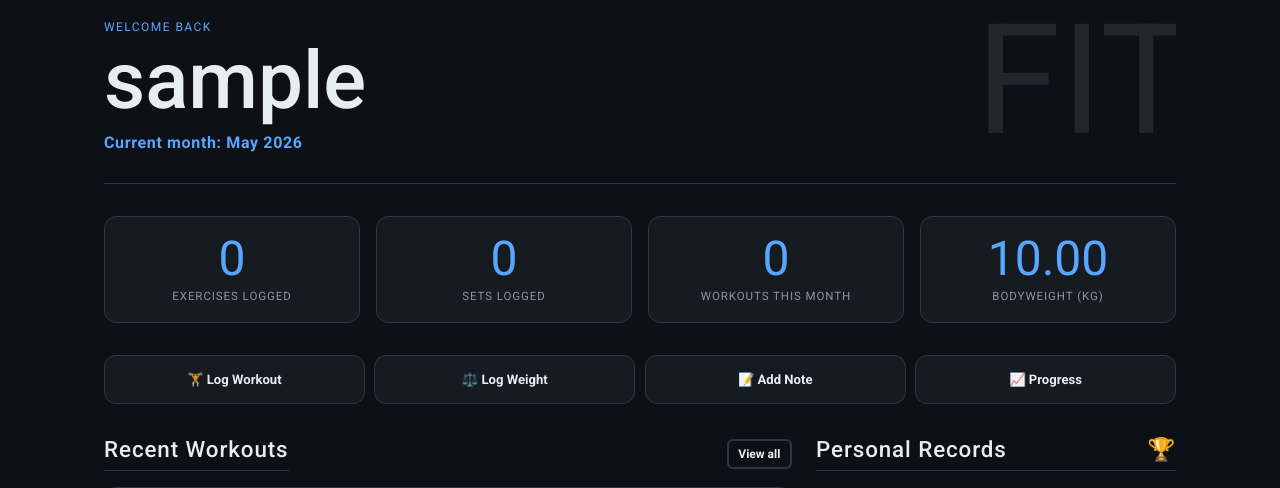
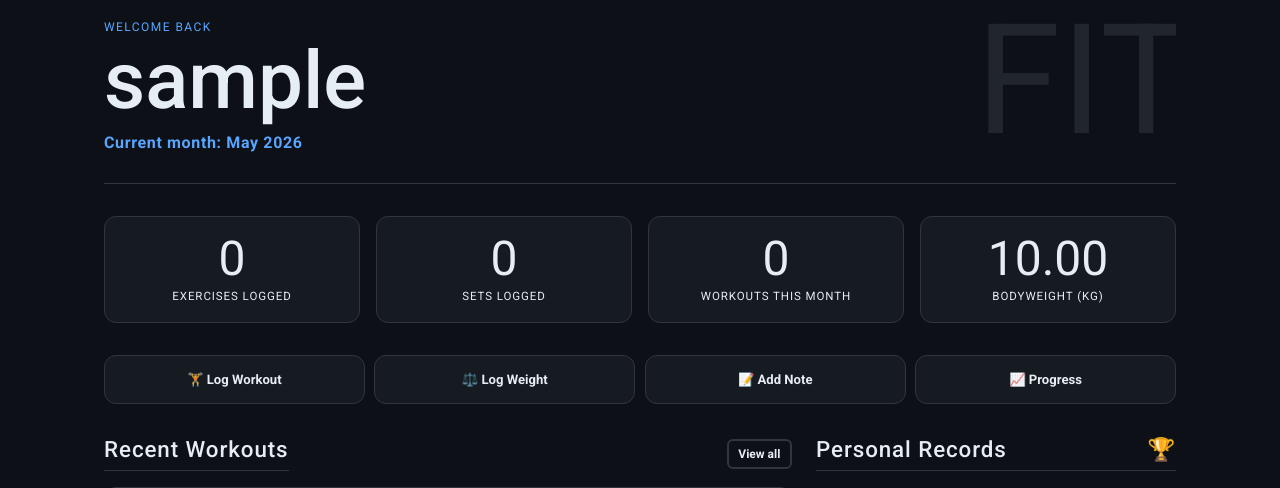
Before and after one commit to MHussainGit/Milestone-Project-3--fitness-tracker, a Django app: page / in a window 1280 px wide. Shown: the part 244-732 px from the top of the page. Run offline with Django 4.2, Linux system fonts and the light colour scheme; a user stored in the database is signed in; tables that the repository leaves empty hold one stand-in row (values such as "Sample post").

Commit message:
Make stat card text white

```diff
--- a/static/css/styles.css
+++ b/static/css/styles.css
@@ -337,8 +337,8 @@ textarea:focus,
   transition: border-color var(--t), transform var(--t);
 }
 .stat-card:hover { border-color: var(--accent); transform: translateY(-2px); }
-.stat-card__value { font-family: var(--font-d); font-size: clamp(2rem,6vw,3rem); color: var(--accent); line-height: 1; }
-.stat-card__label { font-size: .72rem; color: var(--muted); text-transform: uppercase; letter-spacing: .08em; margin-top: .3rem; }
+.stat-card__value { font-family: var(--font-d); font-size: clamp(2rem,6vw,3rem); color: var(--text); line-height: 1; }
+.stat-card__label { font-size: .72rem; color: var(--text); text-transform: uppercase; letter-spacing: .08em; margin-top: .3rem; }
 
 /* ════════════════════════════════════════════════════
    QUICK ACTIONS
```
